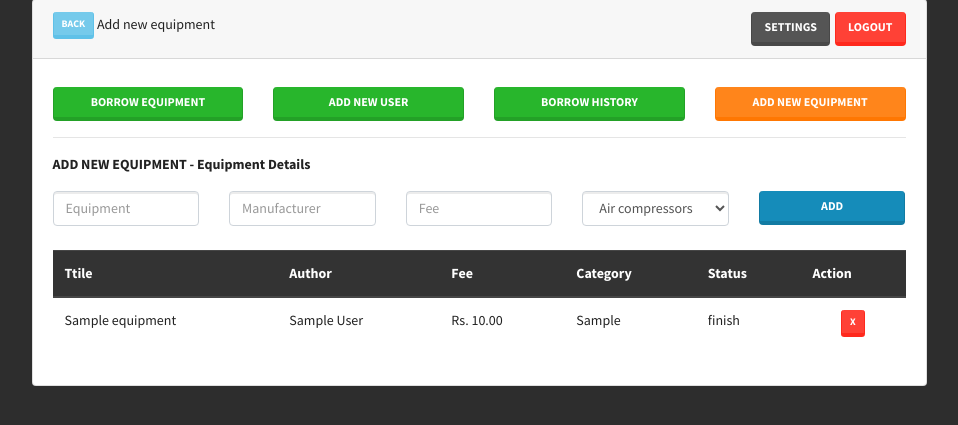
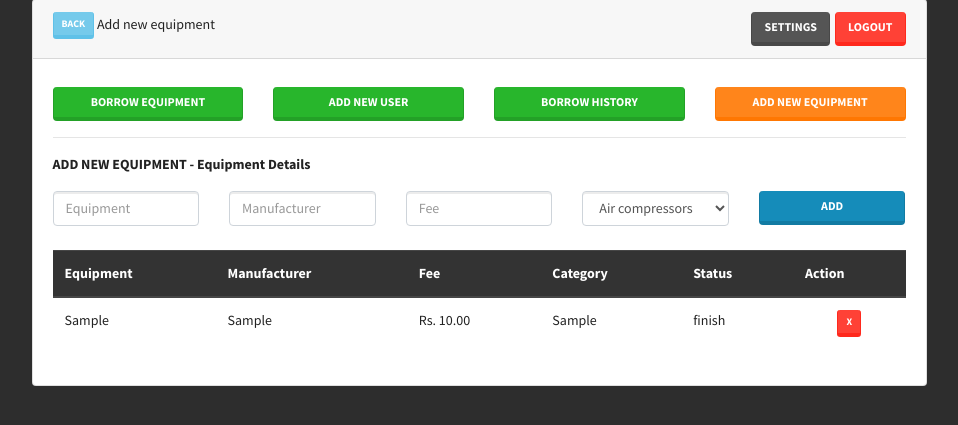
Before and after one commit to Thesara97/Equipment-Renting, a PHP site: page /add-equipment.php in a window 1280 px wide. Shown: the part 208-633 px from the top of the page, without its empty margins (146-1104 px from the left). Run offline with PHP 8.4, Linux system fonts and the light colour scheme; the visitor is signed in with stand-in values (Sample User, id 1); tables that the repository leaves empty or names only in its code hold one stand-in row (values such as "Sample post").

Commit message:
Update Add Equipment

```diff
--- a/add-equipment.php
+++ b/add-equipment.php
@@ -62,10 +62,10 @@ $count_all_equipment = mysqli_num_rows($select_all_equipment_result);
                                 <div class="row mt-3">
 
                                     <div class="col">
-                                    <input type="text" class="form-control" name="title" placeholder="Equipment">
+                                    <input type="text" class="form-control" name="equipment" placeholder="Equipment">
                                     </div>
                                     <div class="col">
-                                    <input type="text" class="form-control" name="author" placeholder="Manufacturer">
+                                    <input type="text" class="form-control" name="manufacturer" placeholder="Manufacturer">
                                     </div>
                                     <div class="col">
                                     <input type="text" class="form-control" name="fee" placeholder="Fee">
@@ -94,8 +94,8 @@ $count_all_equipment = mysqli_num_rows($select_all_equipment_result);
                             <table class="table" >
                                 <thead class="thead-dark">
                                     <tr>
-                                        <th scope="col">Ttile</th>
-                                        <th scope="col">Author</th>
+                                        <th scope="col">Equipment</th>
+                                        <th scope="col">Manufacturer</th>
                                         <th scope="col">Fee</th>
                                         <th scope="col">Category</th>
                                         <th scope="col">Status</th>
@@ -108,8 +108,8 @@ $count_all_equipment = mysqli_num_rows($select_all_equipment_result);
                                         while($row_all_equipment = mysqli_fetch_assoc($select_all_equipment_result)){
                                             ?>
                                             <tr>
-                                                <td><?php echo $row_all_equipment['title']; ?></td>
-                                                <td><?php echo $row_all_equipment['author']; ?></td>
+                                                <td><?php echo $row_all_equipment['equipment']; ?></td>
+                                                <td><?php echo $row_all_equipment['manufacturer']; ?></td>
                                                 <td><?php echo "Rs. ".$row_all_equipment['price'].".00"; ?></td>
                                                 <td><?php echo $row_all_equipment['category']; ?></td>
                                                 <td><?php echo $row_all_equipment['status']; ?></td>
```
